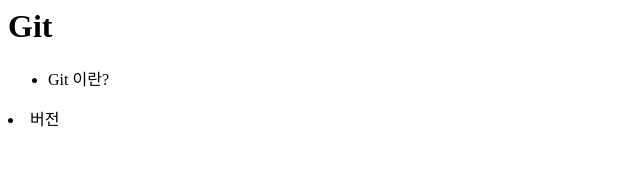
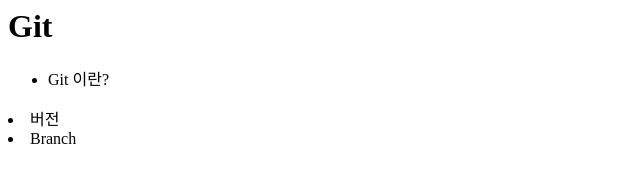
Before and after one commit to KimMuSup/opentutorials_git_mskim, a plain HTML site: page index.html in a window 1280 px wide. Shown: the full height of the page, 0-640 px from the left. Drawn offline with Linux system fonts and the light colour scheme.

Commit message:
add branch

```diff
--- a/index.html
+++ b/index.html
@@ -9,6 +9,7 @@
 		<ul>
 			<li>Git 이란?</ul>
 			<li>버전</ul>
+			<li>Branch</ul>
 		</ul>
 	</body>
 </html>
```
